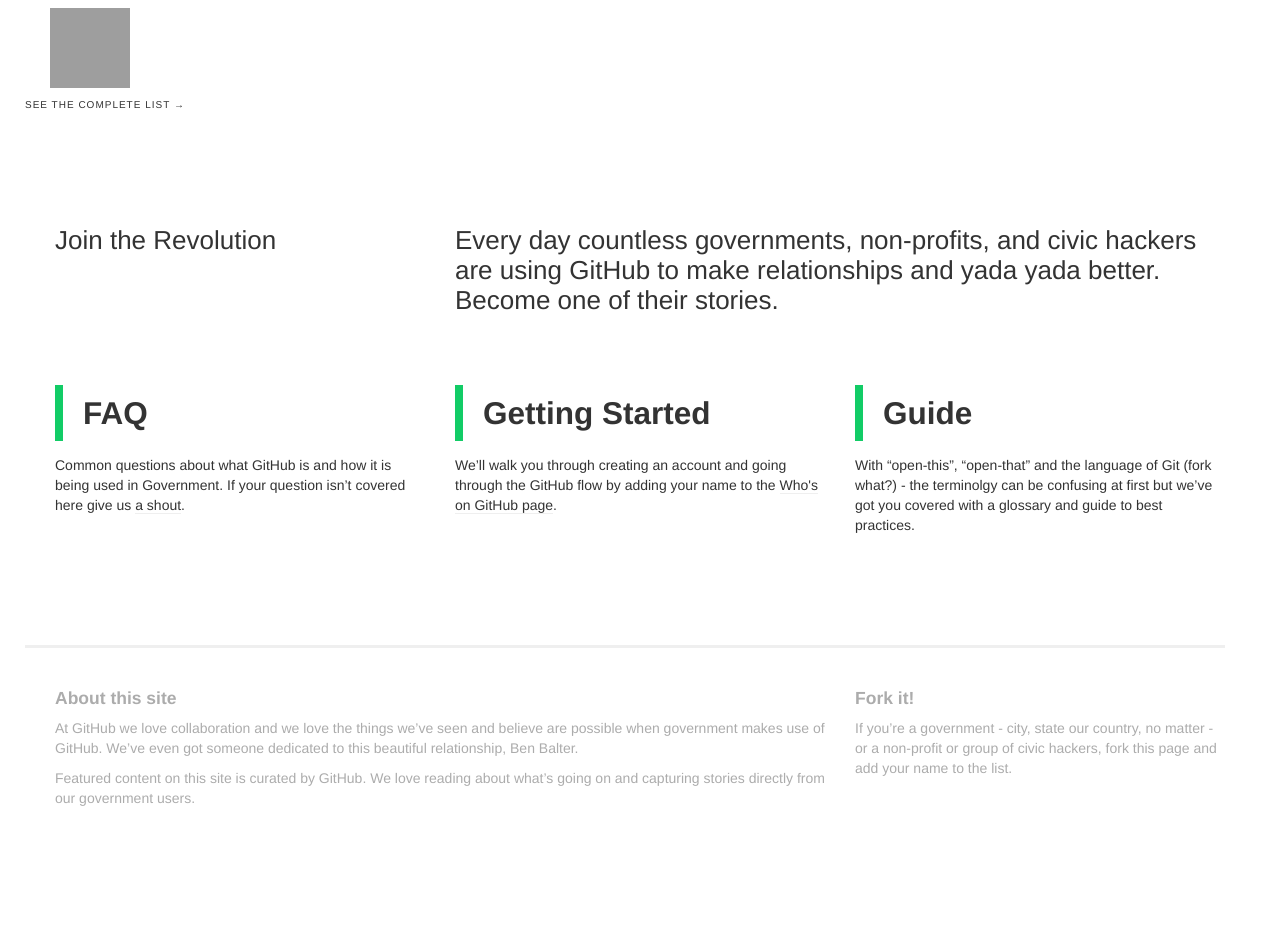
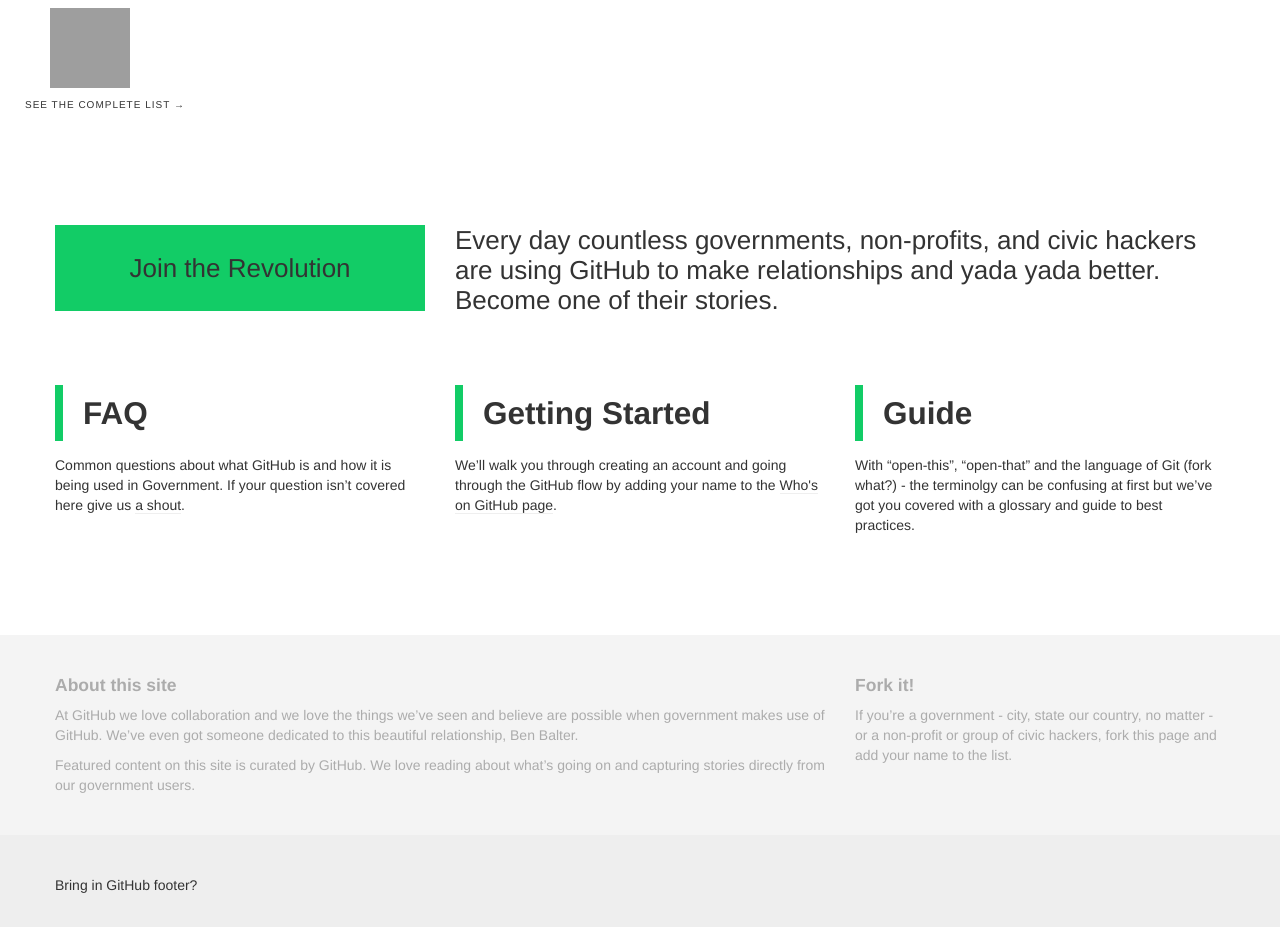
Before and after one commit to github/government.github.com, a Jekyll site: the page built from index.html, in a window 1280 px wide and 1400 px high, scrolled down 1131 px. Shown: the part 455-1382 px from the top of the window. Built offline with Jekyll 4.4.1, drawn with Linux system fonts in a browser that asks for light colours; nearby versions of some CDN libraries; before the commit the page ends 2474 px from its top, so only the background shows below that; grey boxes are pictures that could not be loaded.

Commit message:
styles. some story and get started page styles.

```diff
--- a/_includes/footer.html
+++ b/_includes/footer.html
@@ -1,17 +1,32 @@
-        <footer id="about" class="row">
+          </div><!--where is this opened? -->
+          </div><!-- end content -->
+        </div><!-- end container -->
+
+        <div id="about">
+          <div class="container">
+            <div class="row">
               <div class="span8">
                 <h4>About this site</h4>
                 <p>At GitHub we love collaboration and we love the things we’ve seen and believe are possible when government makes use of GitHub. We’ve even got someone dedicated to this beautiful relationship, Ben Balter.</p>
 
                 <p>Featured content on this site is curated by GitHub. We love reading about what’s going on and capturing stories directly from our government users. <p>
               </div>
+
               <div class="span4">
                 <h4>Fork it!</h4>
                 <p>If you’re a government - city, state our country, no matter - or a non-profit or group of civic hackers, fork this page and add your name to the list.</p>
               </div>
+            </div>
+          </div>
+        </div>
+
+        <footer>
+          <div class="container">
+            <p>Bring in GitHub footer?</p>
+          </div>
         </footer>
 
-        </div> <!-- /container -->
+
 
         <script src="//ajax.googleapis.com/ajax/libs/jquery/1.8.3/jquery.min.js"></script>
         <script>window.jQuery || document.write('<script src="{{ site.root }}assets/js/jquery.min.js"><\/script>')</script>
--- a/_layouts/home.html
+++ b/_layouts/home.html
@@ -9,6 +9,4 @@
 
 {{ content }}
 
-  </div><!-- /content -->
-
 {% include footer.html %}
--- a/assets/css/style.css
+++ b/assets/css/style.css
@@ -4,7 +4,6 @@
 
 body {
   padding-top: 60px;
-  padding-bottom: 40px;
 }
 
 {% include css/bootstrap.min.css %}
@@ -69,6 +68,8 @@
 
 header {padding-bottom: 42px;}
 
+#content {margin-bottom: 40px;}
+
 .category {
   padding: 4px 9px;
   margin: 0px 0px 8px 0px;
@@ -122,16 +123,29 @@
 }
 #join-the-revolution h3 {line-height: 30px;}
 /* temporary while i'm developing offline */
-.story-unit.span8 img {width: 770px; height: 300px; background: #333;}
-.story-unit.span4 img {width: 370px; height: 300px; background: #333;}
-img.avatar {width: 80px; height: 80px; background: #333;}
+.story-unit.span8 img {width: 770px; height: 300px; background: #C2C2C2;}
+.story-unit.span4 img {width: 370px; height: 300px; background: #C2C2C2;}
+img.avatar {width: 80px; height: 80px; background: #C2C2C2;}
 
-.links {padding: 50px 0px;}
+.links {padding-top: 50px;}
 .links .border-left {border-width: 8px; border-color: #12CC66; padding: 8px 0px 8px 20px; margin-bottom: 14px;}
 .links .border-left:hover  { border-color: #00C3F8; color: #00C3F8; }
 
-footer {border-top: 3px solid #efefef; padding: 30px 0px; color: #acacac;}
+#about { padding: 30px 0px; color: #acacac; background: #f4f4f4; }
+footer { padding: 40px 0px; background: #eee; }
 
 /* getting started */
 
 .contact-us {margin-top: 30px; padding-bottom: 30px; /* this is acting weird, thus the margin & padding */}
+.contact-us .span8 {padding: 10px 0px;}
+
+/* story page */
+
+.story-page p {font-size: 18px; line-height: 30px; font-family: Merriweather, Baskerville, serfif; font-weight: 500;}
+.story-img {width: 770px; height: 300px; background: #C2C2C2;}
+
+@media (max-width: 767px) {
+  body { padding-top: 50px; }
+  .container { padding: 0px 20px; }
+  .story-unit.span4 img {width: 100%;}
+}
--- a/index.html
+++ b/index.html
@@ -94,7 +94,7 @@
 <div id="join-the-revolution">
 <div class="row">
   <div class="span4">
-    <h3 class="join-button"><a href="/getting-started">Join the Revolution</a></h3>
+    <h3 class="lrg-button"><a href="/getting-started">Join the Revolution</a></h3>
   </div>
   <div class="span8">
     <h3>Every day countless governments, non-profits, and civic hackers are using GitHub to make relationships and yada yada better. Become one of their stories.</h3>
```
Also changed, not shown: _layouts/story.html (+12 -9 lines). Lines whose indentation alone changed are shown as unchanged.
